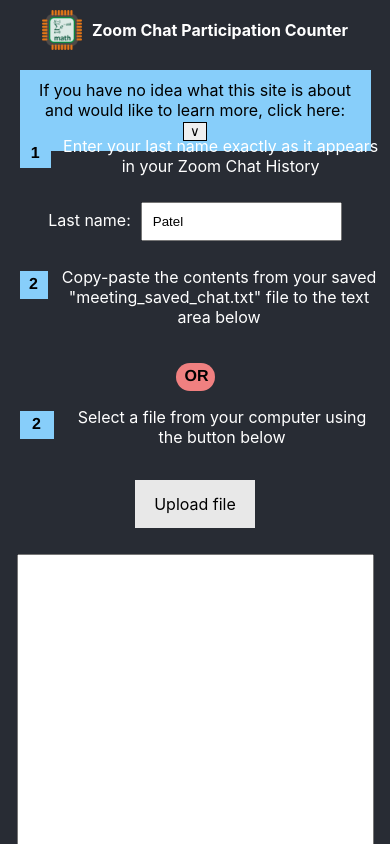
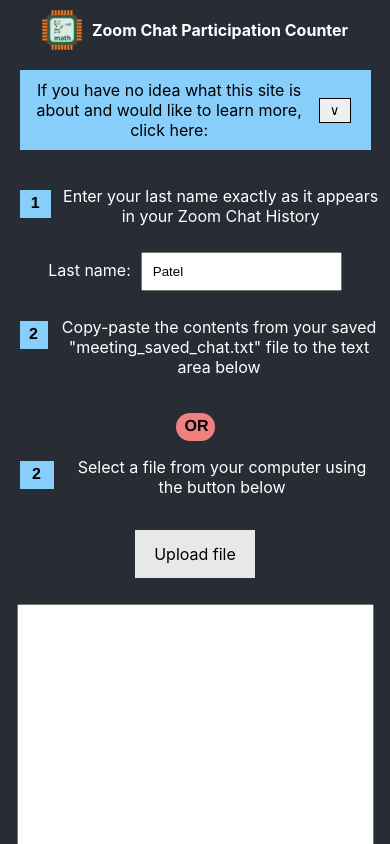
Before and after one commit to ytrkptl/zoom-chat-participation-counter, a React (Create React App) app: page / in a window 390 px wide. Shown: the top 844 px of the page. Built offline with nearby package versions, Linux system fonts and the light colour scheme.

Commit message:
made whole site more responsive

```diff
--- a/src/components/IntroBanner/IntroBanner.css
+++ b/src/components/IntroBanner/IntroBanner.css
@@ -4,7 +4,7 @@
   box-sizing: border-box;
   margin-top: 60px;
   display: grid;
-  grid-template-rows: 40px 1fr;
+  grid-template-rows: auto 1fr;
 }
 
 .dropdown-text {
@@ -14,11 +14,15 @@
   box-sizing: border-box;
   margin: auto;
   color: black;
+  display: flex;
+  justify-content: center;
+  align-items: center;
 }
 
 .dropdown-button {
   margin: 0px 10px;
   border: 1px solid black;
+  padding: 4px 10px;
 }
 
 .extra-info {
--- a/src/components/ParticipationCounter/ParticipationCounter.css
+++ b/src/components/ParticipationCounter/ParticipationCounter.css
@@ -33,7 +33,7 @@
 }
 
 .step-and-text-div:first-child {
-  margin-top: 20px;
+  margin-top: 30px;
 }
 
 .step-div-2 {
```
Also changed, not shown: 1 other file (tests, documents, lock files or other folders).
